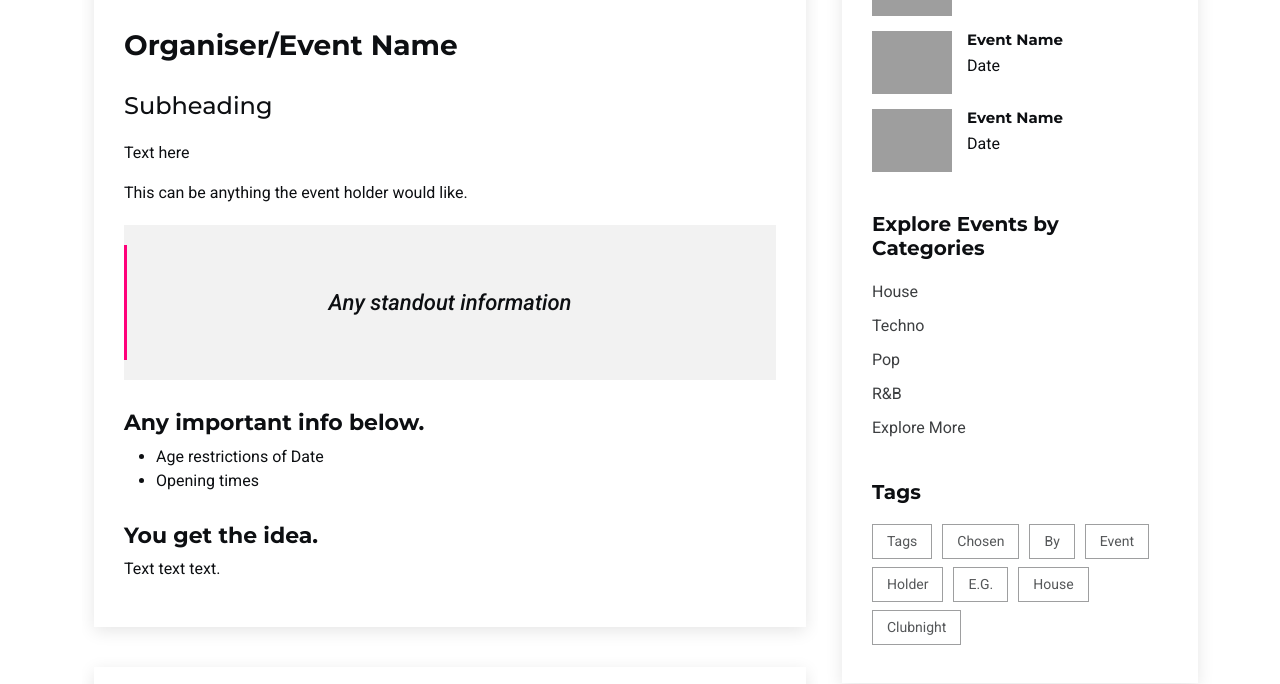
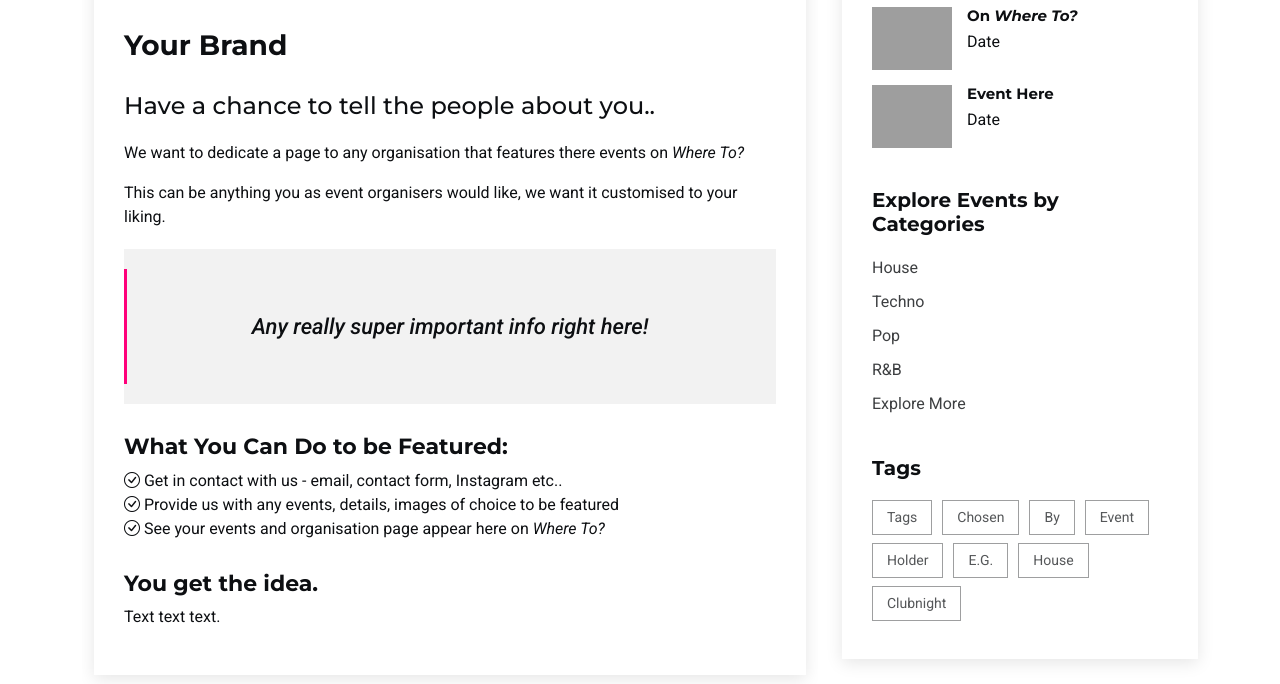
Before and after one commit to starphillips/wheretoupload, a Flask app: page /ven-page.html in a window 1280 px wide. Shown: the part 744-1428 px from the top of the page. Run offline with Flask 3, Linux system fonts and the light colour scheme; some libraries are stand-ins or nearby versions; grey boxes are pictures that could not be loaded.

Commit message:
event pages released

```diff
--- a/server.py
+++ b/server.py
@@ -1,22 +1,26 @@
-from flask import Flask, render_template, url_for, request, redirect
-import csv
+from flask import Flask, render_template, url_for, request, redirect, flash
+import csv, os, re
+from models import db, Comment
+from sqlalchemy import text
 from dotenv import load_dotenv
-import os
 load_dotenv()
 
 app = Flask(__name__)
 
+BASE_DIR = os.path.dirname(os.path.abspath(__file__))
 
-@app.route('/')
-def my_home():
-    return render_template("index.html")
+app.config["SQLALCHEMY_DATABASE_URI"] = os.getenv("DATABASE_URL")
+app.config["SQLALCHEMY_TRACK_MODIFICATIONS"] = False
+app.config["SECRET_KEY"] = os.getenv("SECRET_KEY", "change-me")
+
+if not app.config["SQLALCHEMY_DATABASE_URI"]:
+    raise RuntimeError("DATABASE_URL is not set")
 
 
-@app.route('/<string:page_name>')
-def html_page(page_name):
-    return render_template(page_name)
+db.init_app(app)
+with app.app_context():
+    db.create_all()
 
-BASE_DIR = os.path.dirname(os.path.abspath(__file__))
 CONTACTS_FILE = os.path.join(BASE_DIR, "database.csv")
 print("Using database file at:", CONTACTS_FILE)
 
@@ -30,7 +34,6 @@ def write_to_csv(data):
                                 quotechar=' ', quoting=csv.QUOTE_MINIMAL)
         csv_writer.writerow([name, email, subject, message])
 
-
 @app.route('/submit_form', methods=['POST', 'GET'])
 def submit_form():
     if request.method == 'POST':
@@ -43,3 +46,86 @@ def submit_form():
             return 'Unable to save to database'
     else:
         return 'Error in Sending. Please try again.'
+
+@app.route('/')
+def my_home():
+    return render_template("index.html")
+
+
+@app.route('/events/<page_name>')
+def event_page(page_name):
+    template_path = f"events/{page_name}.html"
+    slug = page_name
+    comments = get_thread_comments(thread=slug)
+    return render_template(template_path, thread=slug, comments=comments)
+
+
+@app.route('/<string:page_name>')
+def html_page(page_name):
+    return render_template(page_name)
+
+URL_RE = re.compile(r'^https?://', re.IGNORECASE)
+
+def get_thread_comments(thread: str):
+    """Return a structure: roots, replies_by_parent for rendering."""
+    items = (Comment.query
+             .filter_by(thread=thread, is_approved=True)
+             .order_by(Comment.created_at.asc())
+             .all())
+    roots = [c for c in items if c.parent_id is None]
+    replies_by_parent = {}
+    for c in items:
+        if c.parent_id:
+            replies_by_parent.setdefault(c.parent_id, []).append(c)
+    return {"roots": roots, "replies": replies_by_parent}
+
+@app.post("/comments/<thread>")
+def post_comment(thread):
+    if request.form.get("website"):
+        flash("Thanks!")
+        return redirect(request.referrer or url_for('html_page', page_name='index.html'))
+
+    name = (request.form.get("name") or "").strip()
+    text = (request.form.get("comment") or "").strip()
+    social = (request.form.get("social") or request.form.get("website") or "").strip()
+    parent_id = request.form.get("parent_id") or None
+    parent_id = int(parent_id) if parent_id and parent_id.isdigit() else None
+
+    if not name or not text:
+        flash("Name and comment are required.")
+        return redirect(request.referrer or url_for('html_page', page_name='index.html'))
+
+    if social and not URL_RE.match(social):
+        social = "https://" + social
+
+    c = Comment(thread=thread, parent_id=parent_id, name=name[:80],
+                social_url=social[:255] if social else None, text=text)
+    db.session.add(c)
+    db.session.commit()
+    flash("Comment posted!")
+
+    return redirect((request.referrer or url_for('html_page', page_name='index.html')) + "#blog-comments")
+
+
+@app.route("/show-comments")
+def show_comments():
+    rows = db.session.execute(
+        text("SELECT * FROM comments ORDER BY id DESC")
+    ).fetchall()
+    return "<pre>" + "\n".join(map(str, rows)) + "</pre>"
+
+@app.route("/db-debug")
+def db_debug():
+    uri = app.config["SQLALCHEMY_DATABASE_URI"]
+    search_path = db.session.execute(text("SHOW search_path")).scalar()
+    current_schema = db.session.execute(text("SELECT current_schema()")).scalar()
+    tbl = Comment.__table__
+    full = f'{(tbl.schema + ".") if tbl.schema else ""}{tbl.name}'
+    return (
+        "<pre>"
+        f"URI: {uri}\n"
+        f"search_path: {search_path}\n"
+        f"current_schema(): {current_schema}\n"
+        f"Comment table: {full}\n"
+        "</pre>"
+    )
--- a/templates/ven-page.html
+++ b/templates/ven-page.html
@@ -93,8 +93,8 @@
         <div class="container">
           <div class="row d-flex justify-content-center text-center">
             <div class="col-lg-8">
-              <h1>Name of Venue/Organiser</h1>
-              <p class="mb-0">Little text if needed</p>
+              <h1>YOUR NAME HERE</h1>
+              <p class="mb-0">Picture it..</p>
             </div>
           </div>
         </div>
@@ -124,8 +124,8 @@
                   <img src="./static/assets/img/blog/blog-1.jpg" alt="" class="img-fluid">
                 </div>
 
-                <h2 class="title">Organiser/Event Name</h2>
-                <h4>Subheading</h4>
+                <h2 class="title">Your Brand</h2>
+                <h4>Have a chance to tell the people about you.. </h4>
 
                 <!-- <div class="meta-top">
                   <ul>
@@ -139,24 +139,27 @@
 
 
                   <p>
-                    Text here
+                    We want to dedicate a page to any organisation that features there events on <em>Where To?</em>
                   </p>
 
                   <p>
-                    This can be anything the event holder would like.
+                    This can be anything you as event organisers would like, we want it customised to your liking.
                   </p>
+
+
 
                   <blockquote>
                     <p>
-                      Any standout information
+                      Any really super important info right here!
                     </p>
                   </blockquote>
 
 
-                  <h3>Any important info below.</h3>
-                  <ul>
-                    <li>Age restrictions of Date</li>
-                    <li>Opening times</li>
+                  <h3>What You Can Do to be Featured:</h3>
+                  <ul class="list-unstyled ps-0 m-0">
+                    <li><i class="bi bi-check-circle"></i> <span>Get in contact with us - email, contact form, Instagram etc..</span></li>
+                    <li><i class="bi bi-check-circle"></i> <span>Provide us with any events, details, images of choice to be featured</span></li>
+                    <li><i class="bi bi-check-circle"></i> <span>See your events and organisation page appear here on <em>Where To?</em></span></li>
                   </ul>
 
 
@@ -228,12 +231,12 @@
             <!-- Recent Posts Widget -->
             <div class="recent-posts-widget widget-item">
 
-              <h3 class="widget-title">Upcoming Events at [Name]...</h3>
+              <h3 class="widget-title">Upcoming Events at Yours...</h3>
 
               <div class="post-item">
                 <img src="./static/assets/img/blog/blog-recent-1.jpg" alt="" class="flex-shrink-0">
                 <div>
-                  <h4><a href="blog-details.html">Event Name</a></h4>
+                  <h4><a href="blog-details.html">Show Off</a></h4>
                   <p>Date</p>
                 </div>
               </div><!-- End recent post item-->
@@ -241,7 +244,7 @@
               <div class="post-item">
                 <img src="./static/assets/img/blog/blog-recent-2.jpg" alt="" class="flex-shrink-0">
                 <div>
-                  <h4><a href="blog-details.html">Event Name</a></h4>
+                  <h4><a href="blog-details.html">Your Events</a></h4>
                   <p>Date</p>
                 </div>
               </div><!-- End recent post item-->
@@ -249,7 +252,7 @@
               <div class="post-item">
                 <img src="./static/assets/img/blog/blog-recent-3.jpg" alt="" class="flex-shrink-0">
                 <div>
-                  <h4><a href="blog-details.html">Event Name</a></h4>
+                  <h4><a href="blog-details.html">Right Here</a></h4>
                   <p>Date</p>
                 </div>
               </div><!-- End recent post item-->
@@ -257,7 +260,7 @@
               <div class="post-item">
                 <img src="./static/assets/img/blog/blog-recent-4.jpg" alt="" class="flex-shrink-0">
                 <div>
-                  <h4><a href="blog-details.html">Event Name</a></h4>
+                  <h4><a href="blog-details.html">On <em>Where To?</em></a></h4>
                   <p>Date</p>
                 </div>
               </div><!-- End recent post item-->
@@ -265,7 +268,7 @@
               <div class="post-item">
                 <img src="./static/assets/img/blog/blog-recent-5.jpg" alt="" class="flex-shrink-0">
                 <div>
-                  <h4><a href="blog-details.html">Event Name</a></h4>
+                  <h4><a href="blog-details.html"></a>Event Here</h4>
                   <p>Date</p>
                 </div>
               </div><!-- End recent post item-->
```
Also changed, not shown: models.py (added, +25 -0 lines), templates/about.html (+8 -1 lines), templates/categories.html (+11 -0 lines), templates/events/event1.html (+30 -21 lines), templates/organisers.html (+11 -0 lines), templates/_comments.html (renamed from templates/unused/_comments.html).
